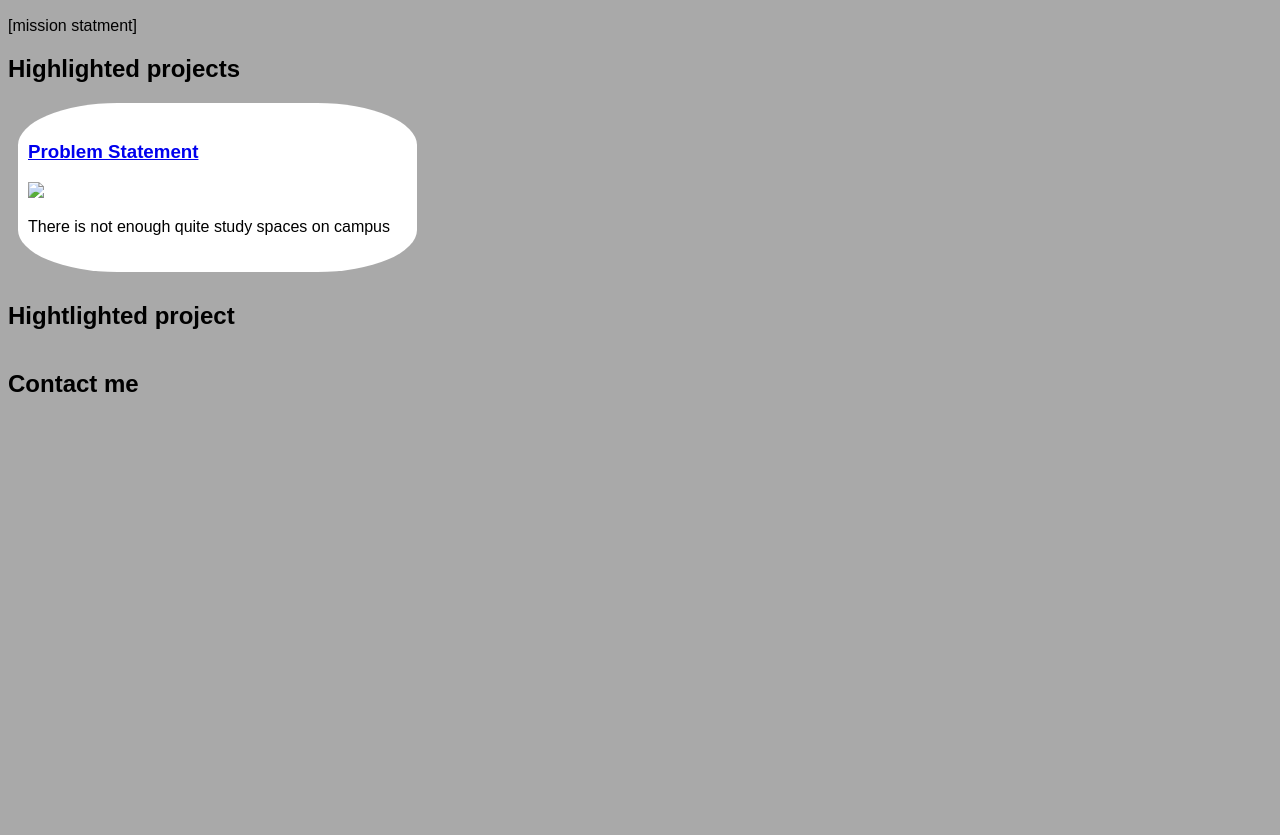
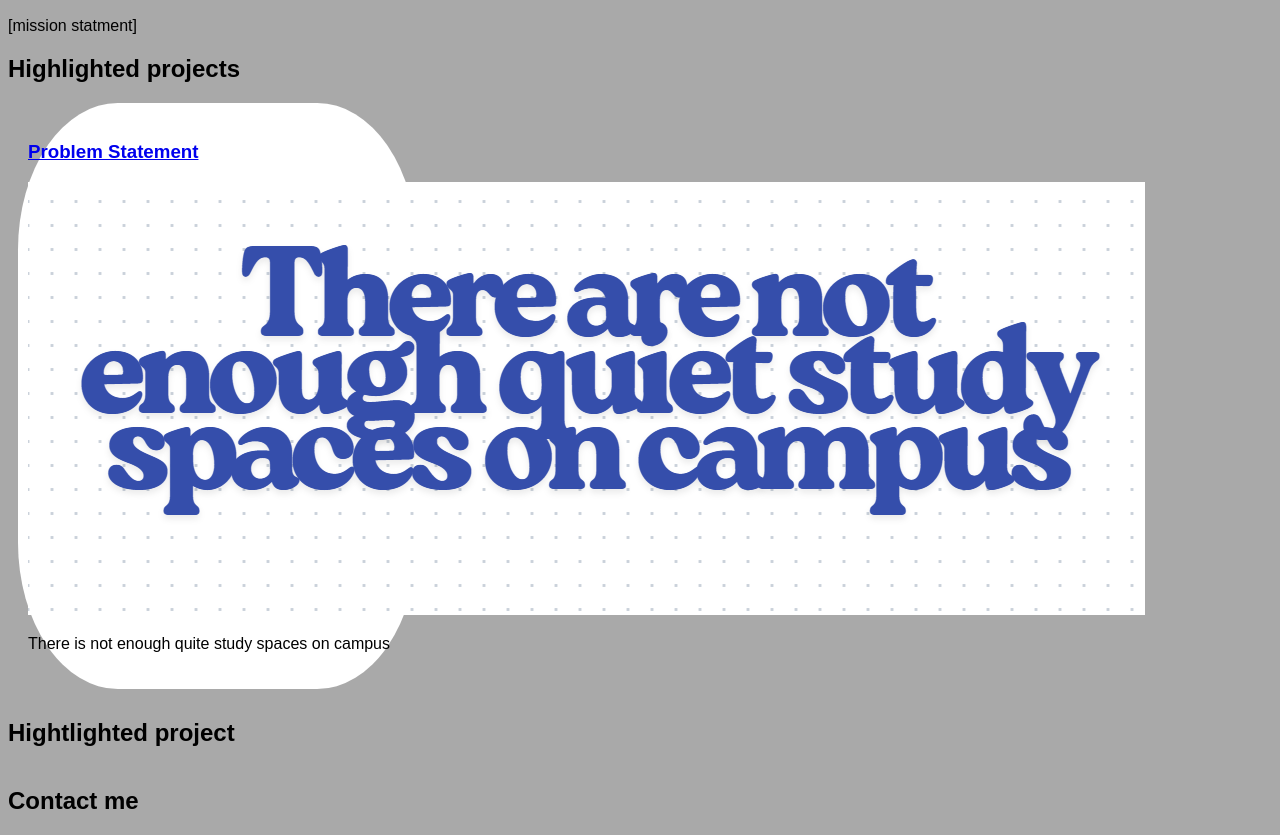
Before and after one commit to CSCE-Alex/CSCE-Alex.github.io, a plain HTML site: page index.html in a window 1280 px wide. Shown: the part 111-946 px from the top of the page. Before the commit the page ends 800 px from the top, so only its background shows below. Drawn offline with Linux system fonts and the light colour scheme.

Commit message:
pic update

```diff
--- a/index.html
+++ b/index.html
@@ -18,7 +18,7 @@
           <h3>Problem Statement</h3>
         </a>
         <a href="files/p-statement.pdf">
-          <img src="images/p-statement.png">
+          <img src="Images/CSCEProblemSS.png">
         </a>
         <p> There is not enough quite study spaces on campus</p>
       </section>
```
